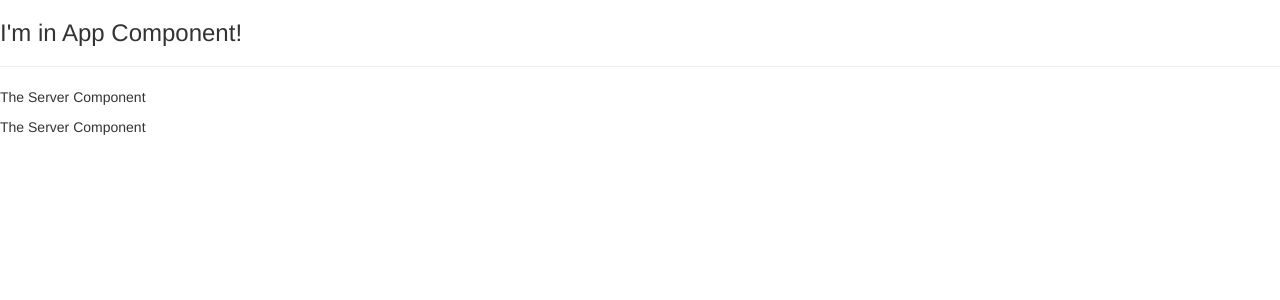
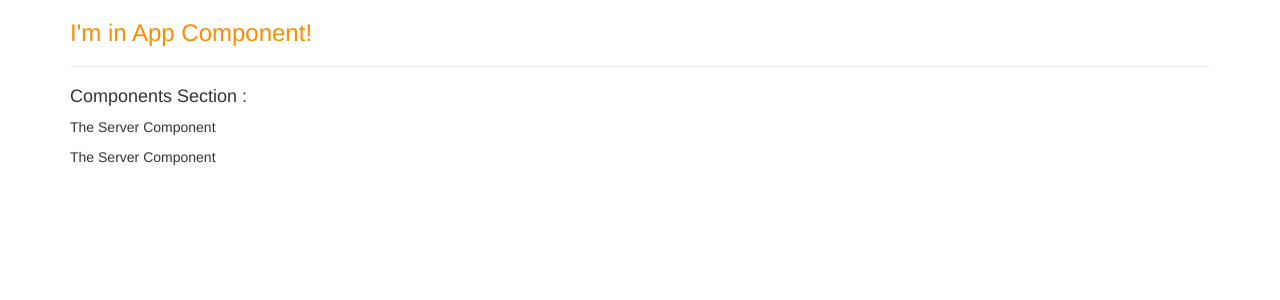
Before and after one commit to deepakps/my-first-app, an Angular app: page / in a window 1280 px wide. Shown: the top 300 px of the page. Built offline with nearby package versions, Linux system fonts and the light colour scheme.

Commit message:
Section 2:22 - Working with Component Styles.

```diff
--- a/src/app/app.component.css
+++ b/src/app/app.component.css
@@ -0,0 +1,3 @@
+h3 {
+    color: blueviolet;
+}
--- a/src/app/app.component.html
+++ b/src/app/app.component.html
@@ -1,3 +1,9 @@
-<h3>I'm in App Component!</h3>
-<hr>
-<app-servers></app-servers>
+<div class="container">
+    <div class="row">
+        <div class="col-xs-12">
+            <h3>I'm in App Component!</h3>
+            <hr>
+            <app-servers></app-servers>
+        </div>
+    </div>
+</div>
--- a/src/app/app.component.ts
+++ b/src/app/app.component.ts
@@ -3,7 +3,12 @@ import { Component } from '@angular/core';
 @Component({
   selector: 'app-root',
   templateUrl: './app.component.html',
-  styleUrls: ['./app.component.css']
+  // styleUrls: ['./app.component.css']
+  styles: [`
+  h3{
+    color: darkorange
+  }
+  `]
 })
 export class AppComponent {
 }
--- a/src/app/servers/servers.component.ts
+++ b/src/app/servers/servers.component.ts
@@ -2,7 +2,9 @@ import { Component } from '@angular/core';
 
 @Component({
   selector: 'app-servers',
-  templateUrl: './servers.component.html',
+  template: `<h4>Components Section : </h4>
+            <app-server />
+            <app-server />`,
   styleUrls: ['./servers.component.css']
 })
 export class ServersComponent {
```
